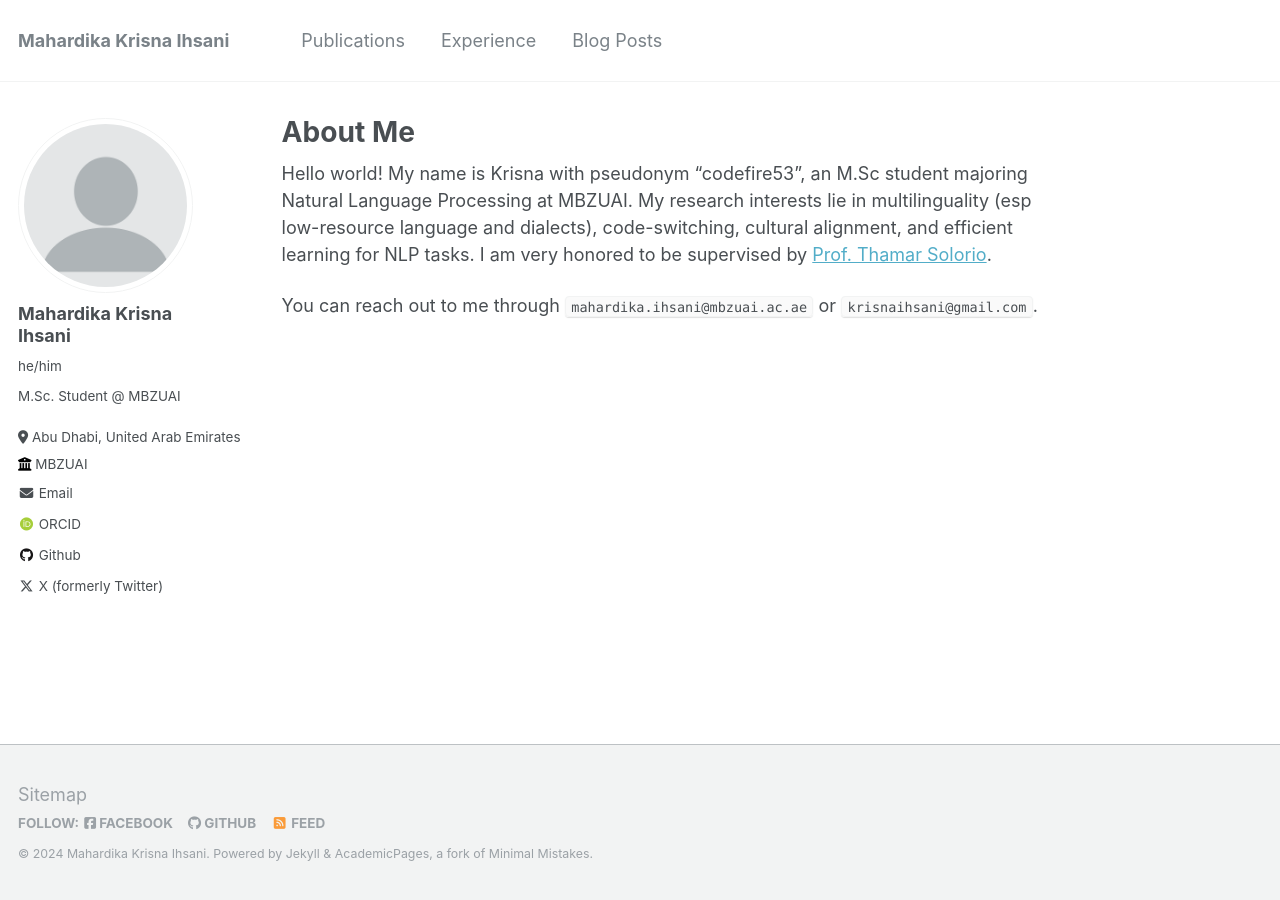
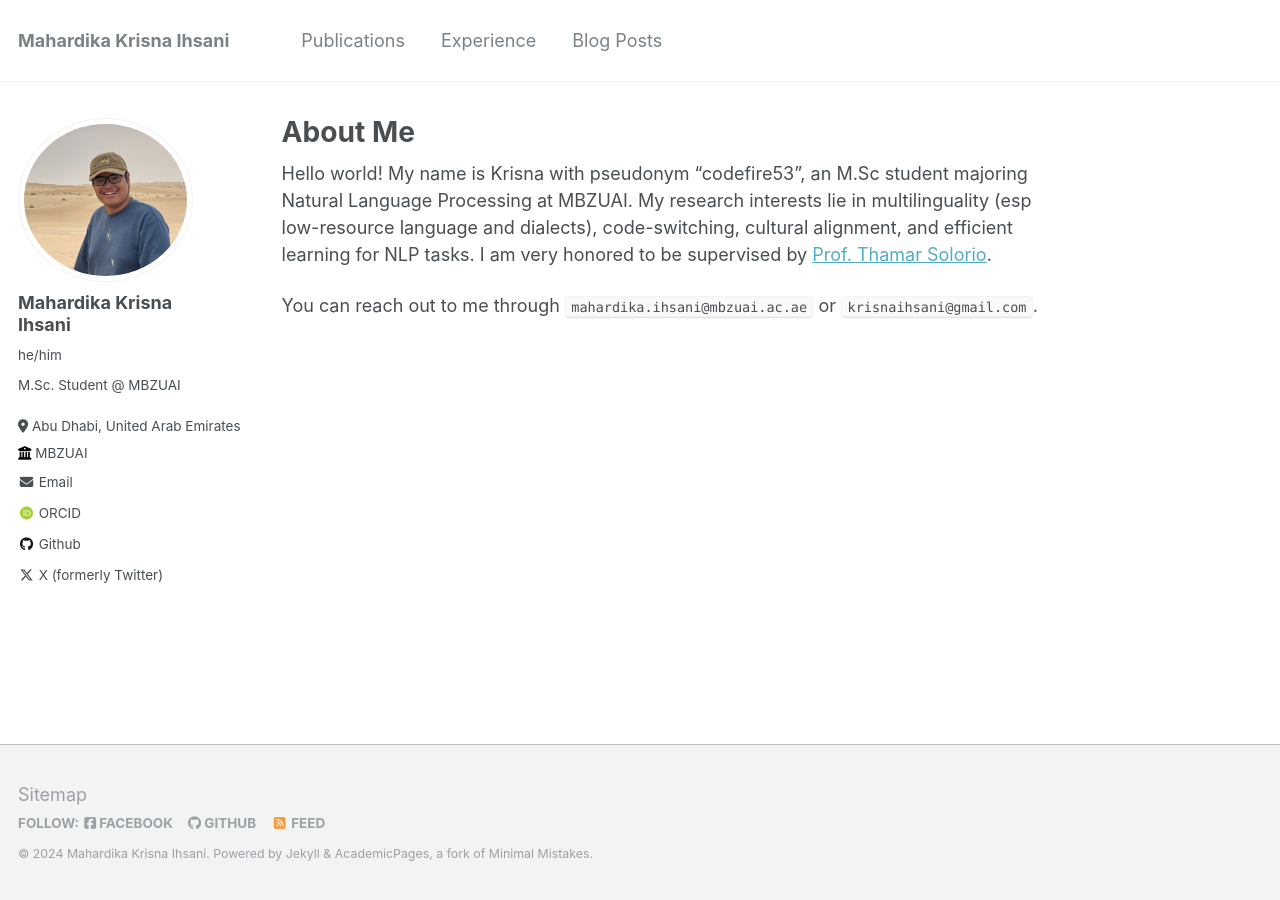
Before and after one commit to codefire53/codefire53.github.io, a Jekyll site: the page built from _pages/about.md, in a window 1280 px wide. Built offline with Jekyll 4.4.1, drawn with Linux system fonts in a browser that asks for light colours; some web fonts are replaced.

Commit message:
fix avatar

```diff
--- a/_config.yml
+++ b/_config.yml
@@ -21,7 +21,7 @@ repository               : "codefire53/codefire53.github.io"
 #               Additional customization can be done by editing /_includes/author-profile.html
 author:
   # Biographic information
-  avatar           : "profile.png"
+  avatar           : "profpic.jpg"
   name             : "Mahardika Krisna Ihsani"
   pronouns         : "he/him" # example: "she/her"
   bio              : "M.Sc. Student @ MBZUAI"
```
